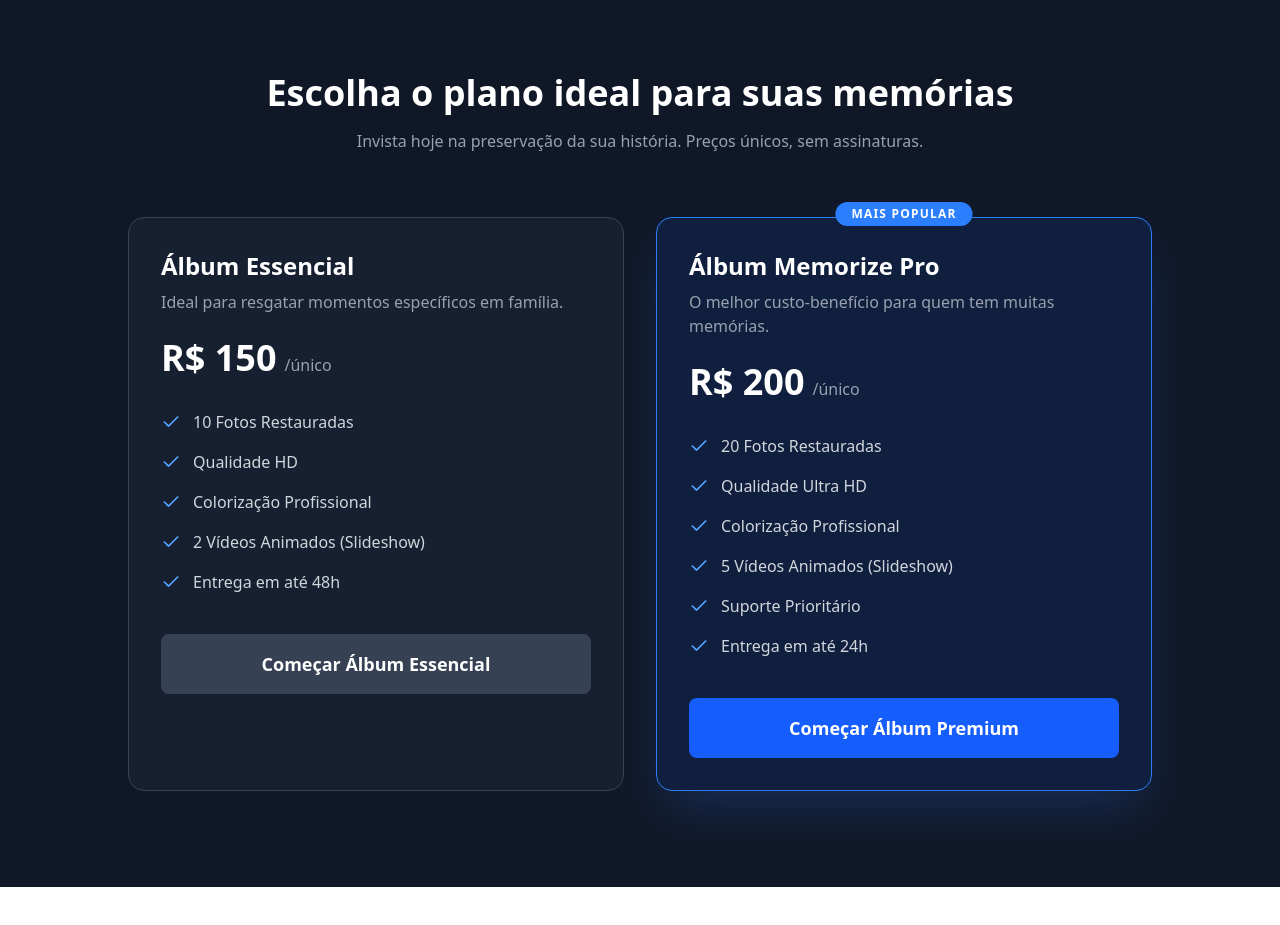
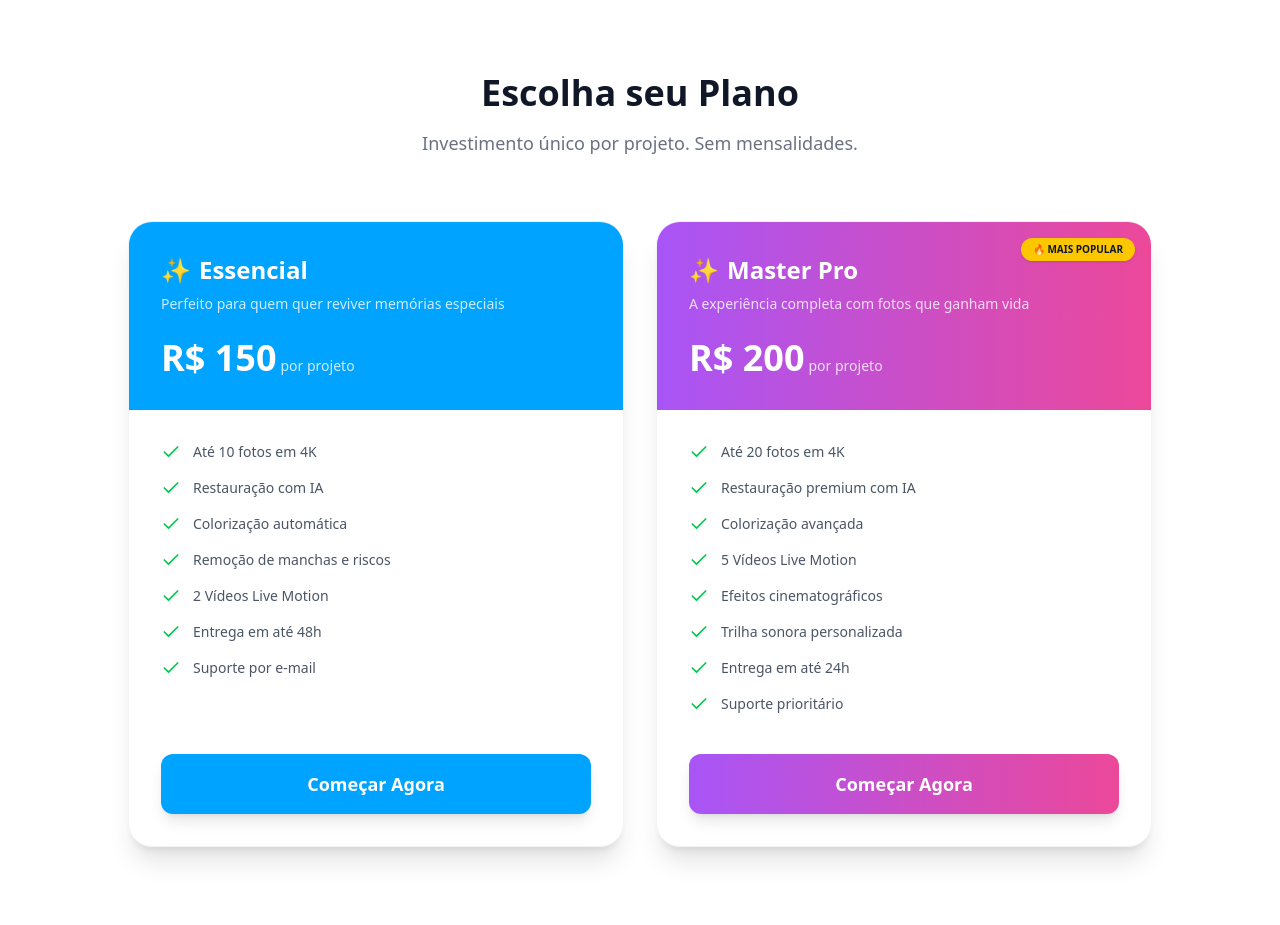
Before and after one commit to PabloCoder1/memorize-pro, a Next.js app: page / in a window 1280 px wide. Shown: the part 1720-2645 px from the top of the page. Before the commit the page ends 2607 px from the top, so only its background shows below. Built offline with nearby package versions, Linux system fonts and the light colour scheme; no server answers.

Commit message:
style: atualiza planos para o design do figma mantendo preços estratégicos

```diff
--- a/src/components/Pricing.tsx
+++ b/src/components/Pricing.tsx
@@ -2,46 +2,50 @@ import { Check } from "lucide-react";
 
 const plans = [
   {
-    name: "Álbum Essencial",
+    name: "Essencial",
     price: "150",
-    description: "Ideal para resgatar momentos específicos em família.",
+    description: "Perfeito para quem quer reviver memórias especiais",
+    colorClass: "bg-brand-blue",
+    buttonClass: "bg-brand-blue hover:opacity-90",
     features: [
-      "10 Fotos Restauradas",
-      "Qualidade HD",
-      "Colorização Profissional",
-      "2 Vídeos Animados (Slideshow)",
+      "Até 10 fotos em 4K",
+      "Restauração com IA",
+      "Colorização automática",
+      "Remoção de manchas e riscos",
+      "2 Vídeos Live Motion",
       "Entrega em até 48h",
+      "Suporte por e-mail",
     ],
-    buttonText: "Começar Álbum Essencial",
     highlight: false,
   },
   {
-    name: "Álbum Memorize Pro",
+    name: "Master Pro",
     price: "200",
-    description: "O melhor custo-benefício para quem tem muitas memórias.",
+    description: "A experiência completa com fotos que ganham vida",
+    colorClass: "bg-brand-gradient",
+    buttonClass: "bg-brand-gradient hover:opacity-90",
     features: [
-      "20 Fotos Restauradas",
-      "Qualidade Ultra HD",
-      "Colorização Profissional",
-      "5 Vídeos Animados (Slideshow)",
-      "Suporte Prioritário",
+      "Até 20 fotos em 4K",
+      "Restauração premium com IA",
+      "Colorização avançada",
+      "5 Vídeos Live Motion",
+      "Efeitos cinematográficos",
+      "Trilha sonora personalizada",
       "Entrega em até 24h",
+      "Suporte prioritário",
     ],
-    buttonText: "Começar Álbum Premium",
     highlight: true,
   },
 ];
 
 export function Pricing() {
   return (
-    <section id="planos" className="py-24 bg-gray-900">
-      <div className="max-w-7xl mx-auto px-4 sm:px-6 lg:px-8">
+    <section id="planos" className="py-24 bg-white">
+      <div className="max-w-7xl mx-auto px-4">
         <div className="text-center mb-16">
-          <h2 className="text-3xl md:text-4xl font-bold text-white mb-4">
-            Escolha o plano ideal para suas memórias
-          </h2>
-          <p className="text-gray-400 max-w-2xl mx-auto">
-            Invista hoje na preservação da sua história. Preços únicos, sem assinaturas.
+          <h2 className="text-4xl font-extrabold text-gray-900 mb-4">Escolha seu Plano</h2>
+          <p className="text-gray-500 text-lg font-medium">
+            Investimento único por projeto. Sem mensalidades.
           </p>
         </div>
 
@@ -49,44 +53,43 @@ export function Pricing() {
           {plans.map((plan, index) => (
             <div
               key={index}
-              className={`relative p-8 rounded-2xl border ${
-                plan.highlight
-                  ? "bg-blue-600/10 border-blue-500 shadow-2xl shadow-blue-500/20"
-                  : "bg-gray-800/50 border-gray-700"
-              }`}
+              className="relative bg-white rounded-3xl overflow-hidden shadow-xl border border-gray-100 flex flex-col"
             >
+              {/* Header do Card */}
+              <div className={`p-8 text-white ${plan.colorClass}`}>
                 {plan.highlight && (
-                <span className="absolute -top-4 left-1/2 -translate-x-1/2 bg-blue-500 text-white text-xs font-bold uppercase tracking-widest py-1 px-4 rounded-full">
-                  Mais Popular
+                  <span className="absolute top-4 right-4 bg-yellow-400 text-gray-900 text-[10px] font-bold uppercase py-1 px-3 rounded-full shadow-sm">
+                    🔥 Mais Popular
                   </span>
                 )}
-
-              <h3 className="text-2xl font-bold text-white mb-2">{plan.name}</h3>
-              <p className="text-gray-400 mb-6">{plan.description}</p>
-
-              <div className="flex items-baseline mb-8">
-                <span className="text-4xl font-extrabold text-white">R$ {plan.price}</span>
-                <span className="text-gray-400 ml-2">/único</span>
+                <div className="flex items-center gap-2 mb-2">
+                   <span className="text-2xl">✨</span>
+                   <h3 className="text-2xl font-bold">{plan.name}</h3>
+                </div>
+                <p className="text-white/80 text-sm mb-6">{plan.description}</p>
+                <div className="flex items-baseline gap-1">
+                  <span className="text-4xl font-extrabold">R$ {plan.price}</span>
+                  <span className="text-sm opacity-80">por projeto</span>
+                </div>
               </div>
 
-              <ul className="space-y-4 mb-10 text-gray-300">
+              {/* Corpo do Card */}
+              <div className="p-8 flex-1 flex flex-col">
+                <ul className="space-y-4 mb-10 flex-1">
                   {plan.features.map((feature, fIndex) => (
-                  <li key={fIndex} className="flex items-center gap-3">
-                    <Check className="w-5 h-5 text-blue-400" />
+                    <li key={fIndex} className="flex items-center gap-3 text-gray-600 text-sm">
+                      <Check className="w-5 h-5 text-green-500 shrink-0" />
                       {feature}
                     </li>
                   ))}
                 </ul>
 
                 <button
-                className={`w-full py-4 rounded-lg font-bold text-lg transition-all ${
-                  plan.highlight
-                    ? "bg-blue-600 hover:bg-blue-500 text-white"
-                    : "bg-gray-700 hover:bg-gray-600 text-white"
-                }`}
+                  className={`w-full py-4 rounded-xl text-white font-bold text-lg transition-all shadow-lg ${plan.buttonClass}`}
                 >
-                {plan.buttonText}
+                  Começar Agora
                 </button>
+              </div>
             </div>
           ))}
         </div>
```
Lines whose indentation alone changed are shown as unchanged.
